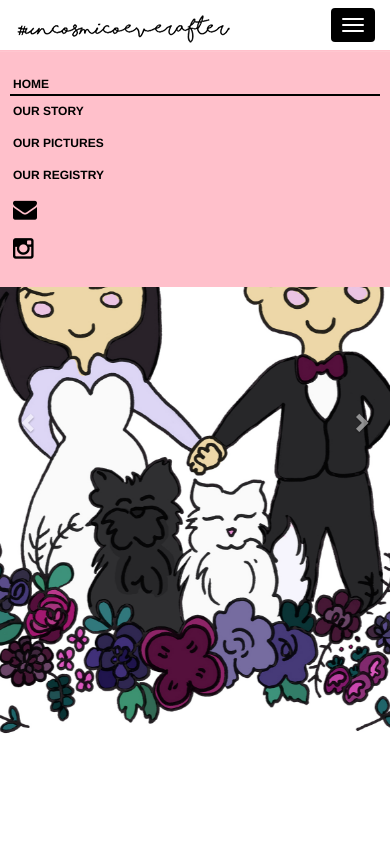
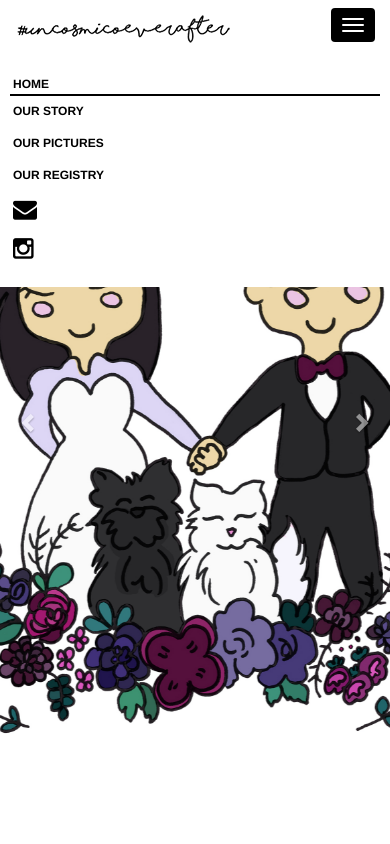
Before and after one commit to bradleygamboa/uncosmicoeverafter, a PHP site: page / in a window 390 px wide, after a click on "Menu". Run offline with PHP 8.4, Linux system fonts and the light colour scheme.

Commit message:
update mobile menu

```diff
--- a/app/assets/css/main.css
+++ b/app/assets/css/main.css
@@ -158,7 +158,7 @@ html {
 
 @media screen and (max-width: 767px) {
     .navbar-collapse {
-        background-color: pink;
+        background-color: white;
     }
 }
 
```
